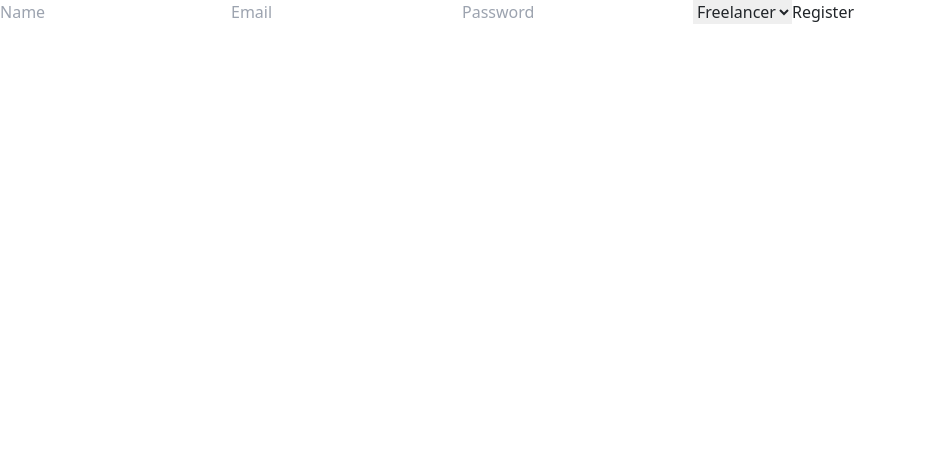
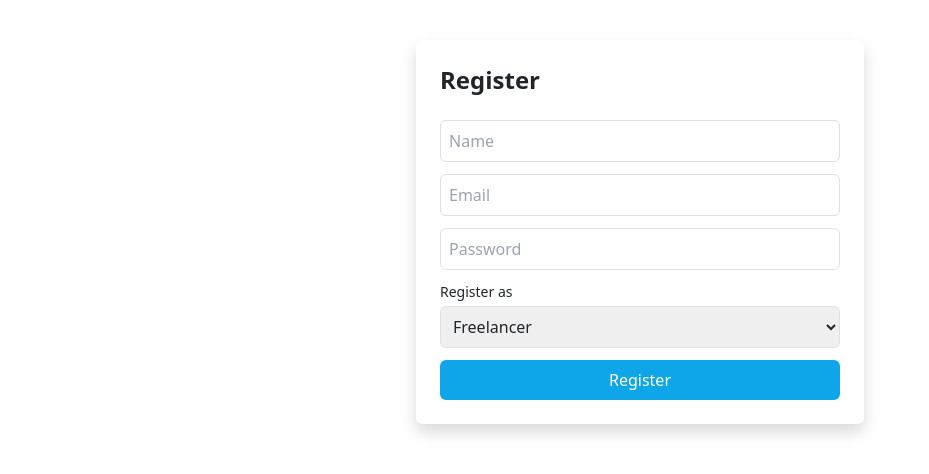
Before and after one commit to Prithvi-2k4/ai-freelance-escrow-india, a React (Create React App) app in the folder frontend/: page /register in a window 1280 px wide. Shown: the top 474 px of the page, without its empty margins (0-929 px from the left). Built offline with nearby package versions, Linux system fonts and the light colour scheme.

Commit message:
Update Register.jsx

```diff
--- a/frontend/src/pages/Register.jsx
+++ b/frontend/src/pages/Register.jsx
@@ -1,32 +1,87 @@
-import { useState } from 'react';
+import React, { useState } from 'react';
 import api from '../api/api';
 import { useNavigate } from 'react-router-dom';
 
 export default function Register() {
-  const [name, setName] = useState('');
-  const [email, setEmail] = useState('');
-  const [password, setPassword] = useState('');
-  const [role, setRole] = useState('Freelancer');
-  const nav = useNavigate();
+  const [form, setForm] = useState({
+    name: '',
+    email: '',
+    password: '',
+    role: 'Freelancer',
+  });
+
+  const [err, setErr] = useState('');
+  const navigate = useNavigate();
+
+  const onChange = (e) => {
+    setErr('');
+    setForm({ ...form, [e.target.name]: e.target.value });
+  };
 
   const submit = async (e) => {
     e.preventDefault();
-    await api.post('/auth/register', {
-      name, email, password, role
-    });
-    nav('/login');
+    try {
+      await api.post('/auth/register', form);
+      navigate('/login');
+    } catch (e) {
+      setErr(e.response?.data?.msg || 'Registration failed');
+    }
   };
 
   return (
-    <form onSubmit={submit}>
-      <input placeholder="Name" onChange={e=>setName(e.target.value)} />
-      <input placeholder="Email" onChange={e=>setEmail(e.target.value)} />
-      <input placeholder="Password" type="password" onChange={e=>setPassword(e.target.value)} />
-      <select onChange={e=>setRole(e.target.value)}>
-        <option>Freelancer</option>
-        <option>Client</option>
-      </select>
-      <button>Register</button>
-    </form>
+    <div className="max-w-md mx-auto bg-white p-6 rounded shadow mt-10">
+      <h2 className="text-2xl font-semibold mb-4">Register</h2>
+
+      {err && <div className="text-red-600 mb-2">{err}</div>}
+
+      <form onSubmit={submit} className="space-y-3">
+        <input
+          name="name"
+          value={form.name}
+          onChange={onChange}
+          placeholder="Name"
+          className="w-full border p-2 rounded"
+          required
+        />
+
+        <input
+          name="email"
+          type="email"
+          value={form.email}
+          onChange={onChange}
+          placeholder="Email"
+          className="w-full border p-2 rounded"
+          required
+        />
+
+        <input
+          name="password"
+          type="password"
+          value={form.password}
+          onChange={onChange}
+          placeholder="Password"
+          className="w-full border p-2 rounded"
+          required
+        />
+
+        {/* ✅ THIS IS THE DROPDOWN */}
+        <div>
+          <label className="block text-sm mb-1">Register as</label>
+          <select
+            name="role"
+            value={form.role}
+            onChange={onChange}
+            className="w-full border p-2 rounded"
+          >
+            <option value="Freelancer">Freelancer</option>
+            <option value="Client">Client</option>
+          </select>
+        </div>
+
+        <button className="w-full bg-brand-500 text-white py-2 rounded">
+          Register
+        </button>
+      </form>
+    </div>
   );
 }
```
